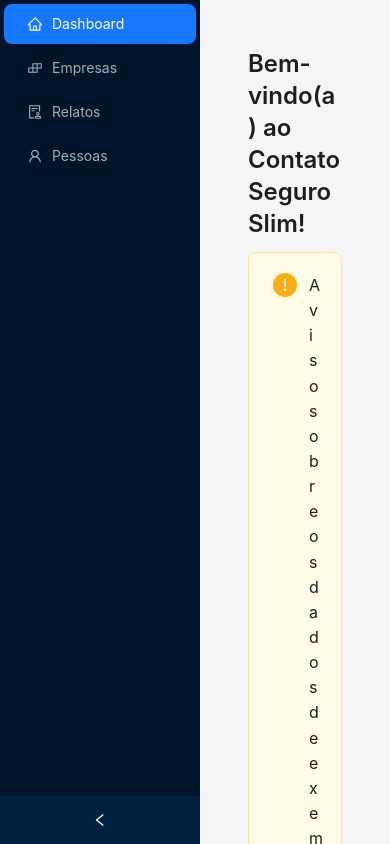
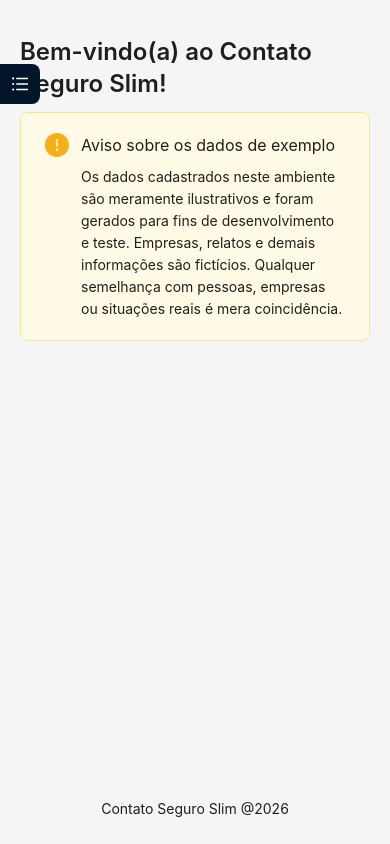
Before and after one commit to profhdeivisson/contato-seguro-slim-front-end, a React (Vite) app in the folder client/: page / in a window 390 px wide. Shown: the top 844 px of the page. Built offline with nearby package versions, Linux system fonts and the light colour scheme; no server answers.

Commit message:
fix: improve responsive mobile layout for Sider, Table and Involvements Drawer

```diff
--- a/client/src/domain/@shared/Layout/Content.tsx
+++ b/client/src/domain/@shared/Layout/Content.tsx
@@ -8,8 +8,8 @@ export function Content() {
     const currentYear = dayjs().year();
 
     return (
-        <AntdLayout style={{ padding: '0 24px' }}>
-            <AntdLayout.Content style={{ padding: 24, margin: 0, minHeight: 200 }}>
+        <AntdLayout style={{ padding: '0 clamp(8px, 2vw, 24px)' }}>
+            <AntdLayout.Content style={{ padding: 'clamp(12px, 2vw, 24px)', margin: 0, minHeight: 200 }}>
                 <Outlet />
             </AntdLayout.Content>
 
--- a/client/src/domain/@shared/Layout/Sider.tsx
+++ b/client/src/domain/@shared/Layout/Sider.tsx
@@ -14,6 +14,8 @@ export function Sider({ collapsed, onCollapse, items, defaultSelectedKeys }: Sid
             collapsible
             collapsed={collapsed}
             onCollapse={onCollapse}
+            breakpoint="lg"
+            collapsedWidth={0}
             style={{ background: token.colorBgContainer }}
         >
             <AntdMenu
--- a/client/src/domain/@shared/Table.tsx
+++ b/client/src/domain/@shared/Table.tsx
@@ -12,6 +12,7 @@ export function Table<RecordType extends { id: number }>(props: Props<RecordType
 
     return (
         <AntdTable
+            scroll={{ x: 'max-content' }}
             {...props}
             rowKey={row => row.id}
             rootClassName="table-horizontal-scroll"
--- a/client/src/domain/involvement/components/RecordInvolvementsDrawer.tsx
+++ b/client/src/domain/involvement/components/RecordInvolvementsDrawer.tsx
@@ -205,12 +205,14 @@ export function RecordInvolvementsDrawer({
         },
     ];
 
+    const drawerWidth = typeof window !== 'undefined' && window.innerWidth < 768 ? '100%' : 720;
+
     return (
         <Drawer
             open={open}
             onClose={onClose}
             title="Gestão de Envolvidos"
-            width={720}
+            width={drawerWidth}
         >
             {record && (
                 <Space direction="vertical" size="large" style={{ width: '100%' }}>
@@ -234,8 +236,8 @@ export function RecordInvolvementsDrawer({
                             layout="vertical"
                             onFinish={handleAddInvolvement}
                         >
-                            <Row gutter={16}>
-                                <Col span={14}>
+                            <Row gutter={[16, 16]}>
+                                <Col xs={24} sm={14}>
                                     <Form.Item<FormValues>
                                         name="person_id"
                                         label="Pessoa"
@@ -255,7 +257,7 @@ export function RecordInvolvementsDrawer({
                                         />
                                     </Form.Item>
                                 </Col>
-                                <Col span={10}>
+                                <Col xs={24} sm={10}>
                                     <Form.Item<FormValues>
                                         name="type"
                                         label="Tipo de Envolvimento"
@@ -293,6 +295,7 @@ export function RecordInvolvementsDrawer({
                             dataSource={involvements}
                             loading={isLoading}
                             pagination={false}
+                            scroll={{ x: 'max-content' }}
                             locale={{
                                 emptyText: (
                                     <Empty
```
